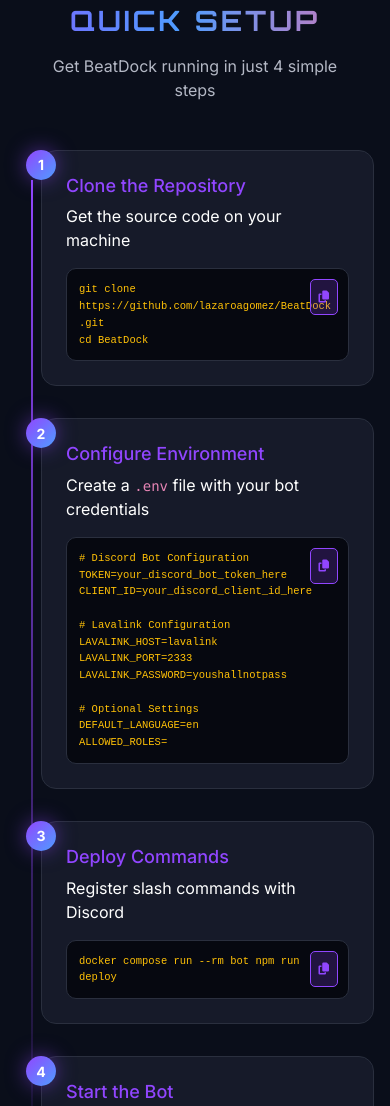
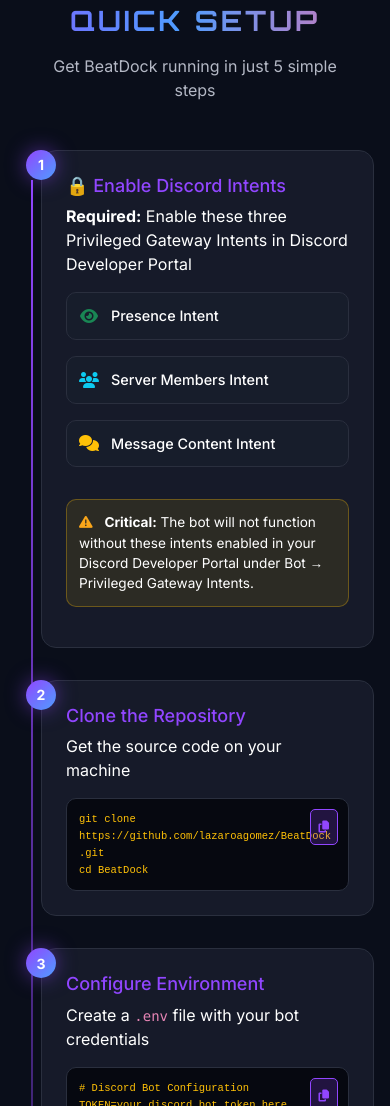
Before and after one commit to lucasbotingnon/bardo, a website: page docs/index.html in a window 390 px wide. Shown: the part 4708-5814 px from the top of the page. Drawn offline with nearby package versions, Linux system fonts and the light colour scheme.

Commit message:
Add Discord intents setup instructions to docs (#19)
* Add Discord intents setup instructions to docs

Updated README and documentation to include detailed instructions for enabling required Discord Privileged Gateway Intents. Added a new setup step and styled intent-related UI elements in the docs to ensure users enable Presence, Server Members, and Message Content intents for proper bot functionality.

* Update setup steps numbering in documentation

Corrected the numbering of setup steps in docs/index.html to start from 1 instead of 0 for improved clarity and consistency.

```diff
--- a/docs/index.html
+++ b/docs/index.html
@@ -297,15 +297,48 @@
                 <h2 class="gaming-font section-title">
                     <span class="text-gradient">QUICK SETUP</span>
                 </h2>
-                <p class="section-subtitle">Get BeatDock running in just 4 simple steps</p>
+                <p class="section-subtitle">Get BeatDock running in just 5 simple steps</p>
             </div>
 
             <div class="row">
                 <div class="col-lg-10 mx-auto">
                     <div class="setup-timeline">
-                        <!-- Step 1 -->
+                        <!-- Step 1 - Discord Intents -->
                         <div class="setup-step">
                             <div class="step-number">1</div>
+                            <div class="step-content">
+                                <h4>🔒 Enable Discord Intents</h4>
+                                <p><strong>Required:</strong> Enable these three Privileged Gateway Intents in Discord Developer Portal</p>
+                                <div class="row mb-3">
+                                    <div class="col-md-4">
+                                        <div class="intent-item">
+                                            <i class="fas fa-eye text-success"></i>
+                                            <span>Presence Intent</span>
+                                        </div>
+                                    </div>
+                                    <div class="col-md-4">
+                                        <div class="intent-item">
+                                            <i class="fas fa-users text-info"></i>
+                                            <span>Server Members Intent</span>
+                                        </div>
+                                    </div>
+                                    <div class="col-md-4">
+                                        <div class="intent-item">
+                                            <i class="fas fa-comments text-warning"></i>
+                                            <span>Message Content Intent</span>
+                                        </div>
+                                    </div>
+                                </div>
+                                <div class="alert alert-warning">
+                                    <i class="fas fa-exclamation-triangle me-2"></i>
+                                    <strong>Critical:</strong> The bot will not function without these intents enabled in your Discord Developer Portal under Bot → Privileged Gateway Intents.
+                                </div>
+                            </div>
+                        </div>
+
+                        <!-- Step 2 -->
+                        <div class="setup-step">
+                            <div class="step-number">2</div>
                             <div class="step-content">
                                 <h4>Clone the Repository</h4>
                                 <p>Get the source code on your machine</p>
@@ -319,9 +352,9 @@
                             </div>
                         </div>
 
-                        <!-- Step 2 -->
+                        <!-- Step 3 -->
                         <div class="setup-step">
-                            <div class="step-number">2</div>
+                            <div class="step-number">3</div>
                             <div class="step-content">
                                 <h4>Configure Environment</h4>
                                 <p>Create a <code>.env</code> file with your bot credentials</p>
@@ -345,9 +378,9 @@
                             </div>
                         </div>
 
-                        <!-- Step 3 -->
+                        <!-- Step 4 -->
                         <div class="setup-step">
-                            <div class="step-number">3</div>
+                            <div class="step-number">4</div>
                             <div class="step-content">
                                 <h4>Deploy Commands</h4>
                                 <p>Register slash commands with Discord</p>
@@ -360,9 +393,9 @@
                             </div>
                         </div>
 
-                        <!-- Step 4 -->
+                        <!-- Step 5 -->
                         <div class="setup-step">
-                            <div class="step-number">4</div>
+                            <div class="step-number">5</div>
                             <div class="step-content">
                                 <h4>Start the Bot</h4>
                                 <p>Launch BeatDock with Docker Compose</p>
--- a/docs/style.css
+++ b/docs/style.css
@@ -455,6 +455,7 @@
 .setup-step:nth-child(2) { animation-delay: 0.2s; }
 .setup-step:nth-child(3) { animation-delay: 0.3s; }
 .setup-step:nth-child(4) { animation-delay: 0.4s; }
+.setup-step:nth-child(5) { animation-delay: 0.5s; }
 
 @keyframes fadeInLeft {
     from {
@@ -892,6 +893,71 @@
     }
 }
 
+/* Discord Intents Styling */
+.intent-item {
+    display: flex;
+    align-items: center;
+    gap: 0.75rem;
+    padding: 1rem;
+    background: rgba(26, 31, 46, 0.6);
+    border: 1px solid var(--border-color);
+    border-radius: 10px;
+    margin-bottom: 1rem;
+    transition: all 0.3s ease;
+}
+
+.intent-item:hover {
+    border-color: var(--wallpaper-purple);
+    transform: translateY(-2px);
+    box-shadow: 0 5px 15px rgba(145, 70, 255, 0.2);
+}
+
+.intent-item i {
+    font-size: 1.25rem;
+    width: 20px;
+    text-align: center;
+}
+
+.intent-item span {
+    font-weight: 500;
+    color: var(--text-light);
+    font-size: 0.9rem;
+}
+
+.alert {
+    background: rgba(255, 193, 7, 0.1);
+    border: 1px solid rgba(255, 193, 7, 0.3);
+    border-radius: 10px;
+    padding: 1rem;
+    color: var(--text-light);
+    margin-top: 1rem;
+}
+
+.alert-warning {
+    background: rgba(255, 193, 7, 0.1);
+    border-color: rgba(255, 193, 7, 0.3);
+}
+
+.alert i {
+    color: var(--warning-color);
+}
+
+@media (max-width: 768px) {
+    .intent-item {
+        padding: 0.75rem;
+        font-size: 0.85rem;
+    }
+
+    .intent-item i {
+        font-size: 1rem;
+    }
+
+    .alert {
+        padding: 0.75rem;
+        font-size: 0.85rem;
+    }
+}
+
 /* Scrollbar Styling */
 ::-webkit-scrollbar {
     width: 10px;
```
Also changed, not shown: README.md.
